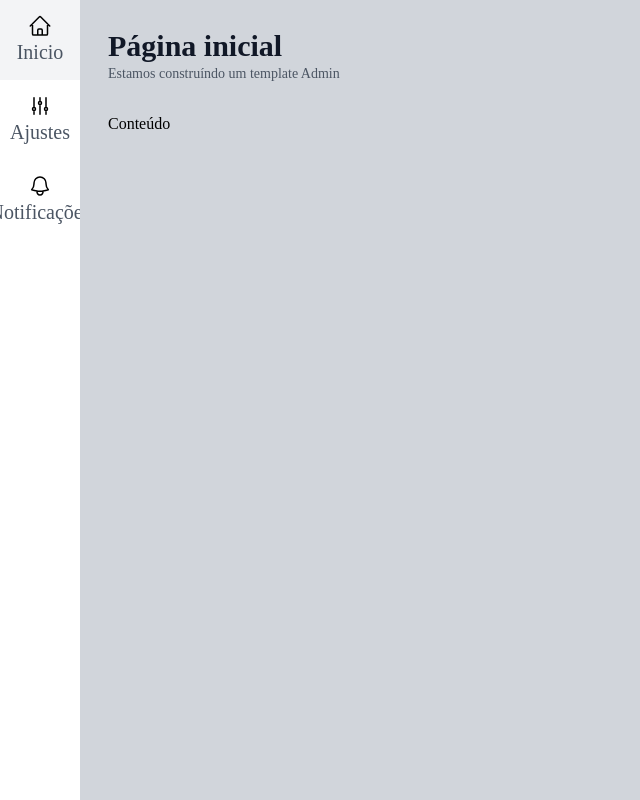
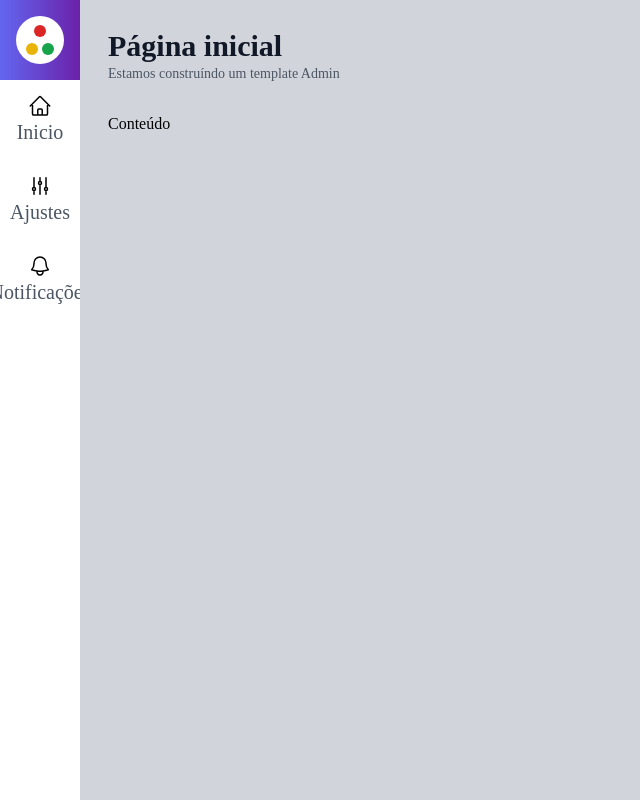
Before and after one commit to ednosmab/admin-template, a Next.js app: page / in a window 1280 px wide. Shown: the whole page, without its empty margins (0-640 px from the left). Built offline with nearby package versions, Linux system fonts and the light colour scheme.

Commit message:
create logo component

```diff
--- /dev/null
+++ b/src/components/template/Logo.tsx
@@ -0,0 +1,16 @@
+export default function Logo(){
+    return(
+        <div className={`
+                flex flex-col rounded-full items-center justify-center
+                h-12 w-12
+                bg-white
+            `}>
+                <div className="h-3 w-3 rounded-full bg-red-600 mb-0.5"/>
+                <div className="flex mt-1">
+                    <div className="h-3 w-3 rounded-full bg-yellow-500 mr-0.5"/>
+                    <div className="h-3 w-3 rounded-full bg-green-600 ml-0.5"/>
+                </div>
+
+            </div>
+    )
+}
--- a/src/components/template/MenuLateral.tsx
+++ b/src/components/template/MenuLateral.tsx
@@ -1,9 +1,19 @@
 import { IconeAjustes, IconeCasa, IconeSino } from "../icons";
+import Logo from "./Logo";
 import MenuItem from "./MenuItem";
 
 export default function MenuLateral(){
     return(
         <aside>
+            <div className={`
+                    flex flex-col items-center justify-center
+                    bg-gradient-to-r from-indigo-500 to-purple-800
+                    h-20 w-20
+                `}>
+
+                <Logo/>
+            </div>
+
             <ul>
                 <MenuItem url="/" texto="Inicio" icone={IconeCasa}/>
                 <MenuItem url="/ajustes" texto="Ajustes" icone={IconeAjustes}/>
```
Also changed, not shown: 1 other file (tests, documents, lock files or other folders).
